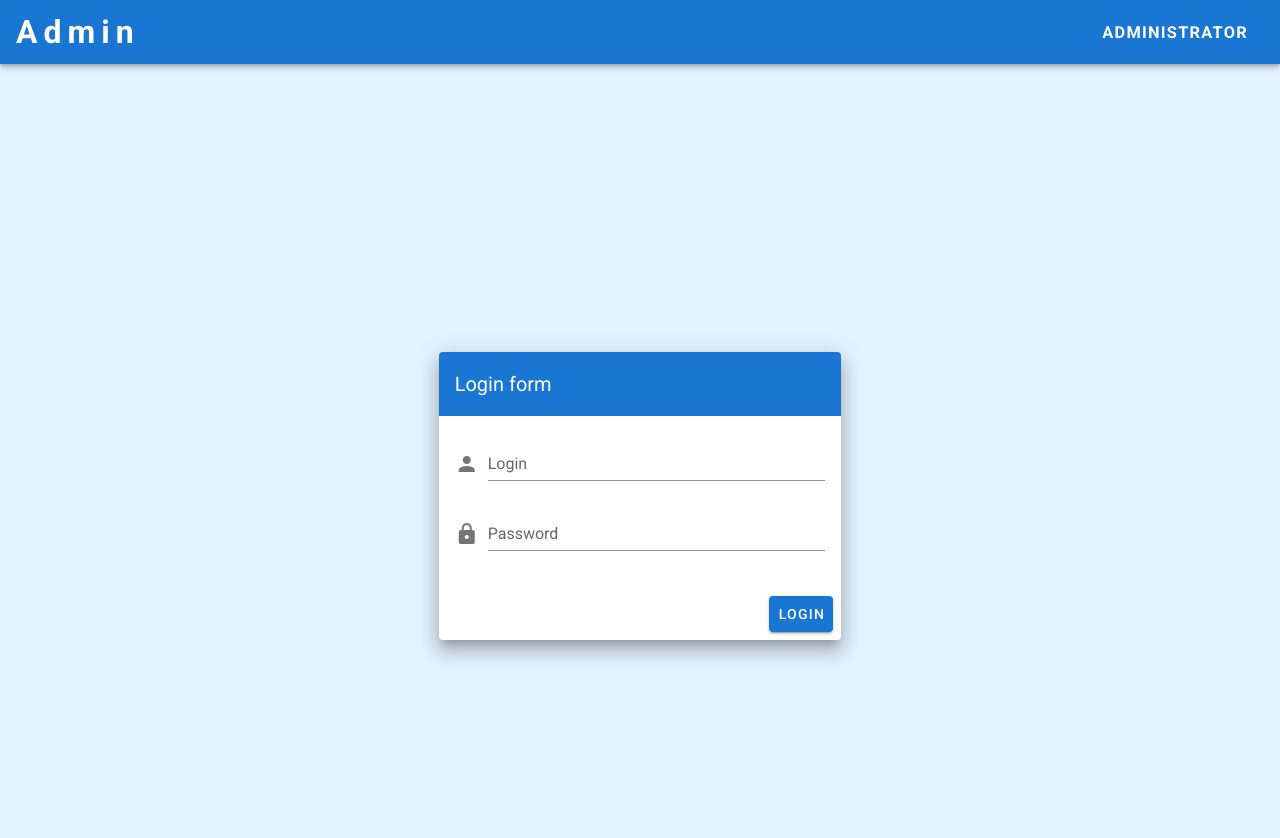
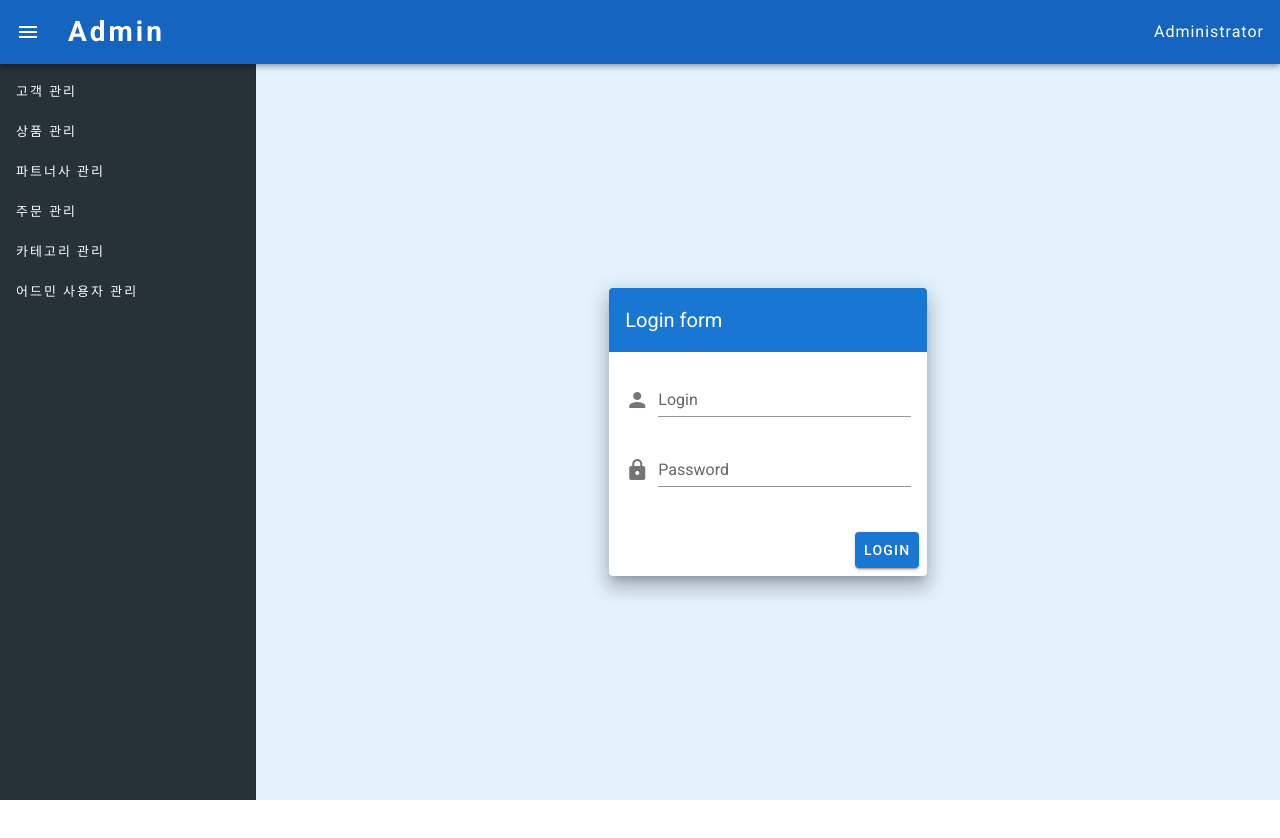
Before and after one commit to Hyun-Joo/admin-ui, a Vue app: page / in a window 1280 px wide. Shown: the top 838 px of the page. After the commit the page ends 800 px from the top, so only its background shows below. Built offline with nearby package versions, Linux system fonts and the light colour scheme; no server answers.

Commit message:
store 연동 테스트(메뉴 데이터 뿌려주기)

```diff
--- a/src/App.vue
+++ b/src/App.vue
@@ -1,26 +1,45 @@
 <template>
-  <v-app>
+  <v-app id="inspire">
+    <v-navigation-drawer
+      class="blue-grey darken-4"
+      v-model="drawer"
+      :clipped="$vuetify.breakpoint.lgAndUp"
+      app
+    >
+      <v-list dense>
+        <template v-for="item in jdmsMenuInfo">
+          <v-list-item
+            :key="item.text"
+            link
+          >
+            <v-list-item-content>
+              <v-list-item-title style="color:white;letter-spacing:2px;font-weight:400;">
+                {{ item.text }}
+              </v-list-item-title>
+            </v-list-item-content>
+          </v-list-item>
+        </template>
+      </v-list>
+    </v-navigation-drawer>
+
     <v-app-bar
+      :clipped-left="$vuetify.breakpoint.lgAndUp"
       app
-      color="primary"
+      color="blue darken-3"
       dark
     >
-      <h1>Admin</h1>
-
+      <v-app-bar-nav-icon @click.stop="drawer = !drawer"></v-app-bar-nav-icon>
+      <v-toolbar-title
+        style="width: 300px"
+        class="ml-0 pl-4"
+      >
+        <span class="hidden-sm-and-down">Admin</span>
+      </v-toolbar-title>
       <v-spacer></v-spacer>
-
-      <v-btn
-        target="_blank"
-        text
-      >
-        <h3>Administrator</h3>
-        <!--<v-icon>mdi-open-in-new</v-icon>-->
-      </v-btn>
+      <!-- 아랫부분을 계정명으로 할지 하드코딩으로 놔둘지.... -->
+      <span style="letter-spacing:1px;">Administrator</span>
     </v-app-bar>
-
-    <v-content class="blue lighten-5">
-      <login />
-    </v-content>
+    <login />
   </v-app>
 </template>
 
@@ -29,6 +48,7 @@
 import Login from './components/Login';
 // import MenuBar from './components/MenuBar';
 import axios from 'axios';
+import { mapState } from 'vuex';
 
 export default {
   name: 'App',
@@ -37,11 +57,20 @@ export default {
     Login
   },
 
+  computed: {
+    ...mapState(["jdmsMenuInfo"])
+  },
+
   data: () => ({
-    posts: []
+    posts: [],
+    dialog: false,
+    drawer: null
   }),
-  async created(){
-    this.posts = await this.test();
+  created(){
+    // this.posts = await this.test();
+    if(!this.jdmsMenuInfo || this.jdmsMenuInfo.length < 1){
+      this.$store.dispatch("getMenuInfo");
+    }
   },
   methods: {
     async test(){
@@ -59,7 +88,9 @@ export default {
 };
 </script>
 <style lang="scss" scoped>
-h1 {
-  letter-spacing: 6px;
+.hidden-sm-and-down {
+  font-size: 28px;
+  letter-spacing: 3px;
+  font-weight: 600;
 }
 </style>
--- a/src/main.js
+++ b/src/main.js
@@ -1,10 +1,12 @@
 import Vue from "vue";
 import App from "./App.vue";
 import vuetify from './plugins/vuetify';
+import { store } from "./store";
 
 Vue.config.productionTip = false;
 
 new Vue({
   vuetify,
+  store: store,
   render: h => h(App)
 }).$mount("#app");
--- /dev/null
+++ b/src/store.js
@@ -0,0 +1,27 @@
+import Vue from 'vue';
+import Vuex from 'vuex';
+import axios from 'axios';
+// import CommonUtil from '../assets/js/utils.js';
+
+Vue.use(Vuex);
+
+export const store = new Vuex.Store({
+  state: {
+    jdmsMenuInfo: []
+  },
+  mutations: {
+  },
+  actions: {
+    getMenuInfo(){
+      let items = [
+        { id: 0, text: '고객 관리' },
+        { id: 1, text: '상품 관리' },
+        { id: 2, text: '파트너사 관리' },
+        { id: 3, text: '주문 관리' },
+        { id: 4, text: '카테고리 관리' },
+        { id: 5, text: '어드민 사용자 관리' }
+      ];
+      this.state.jdmsMenuInfo = items;
+    }
+  }
+});
```
